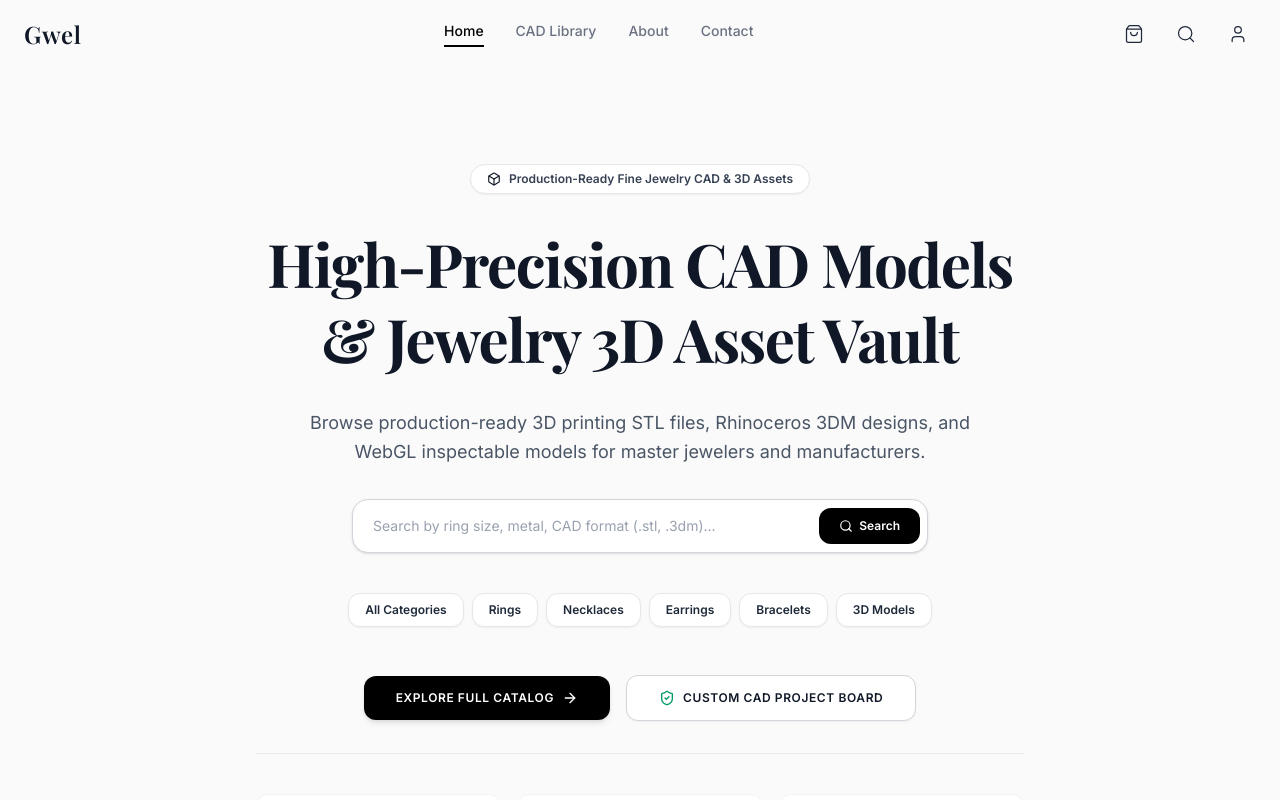
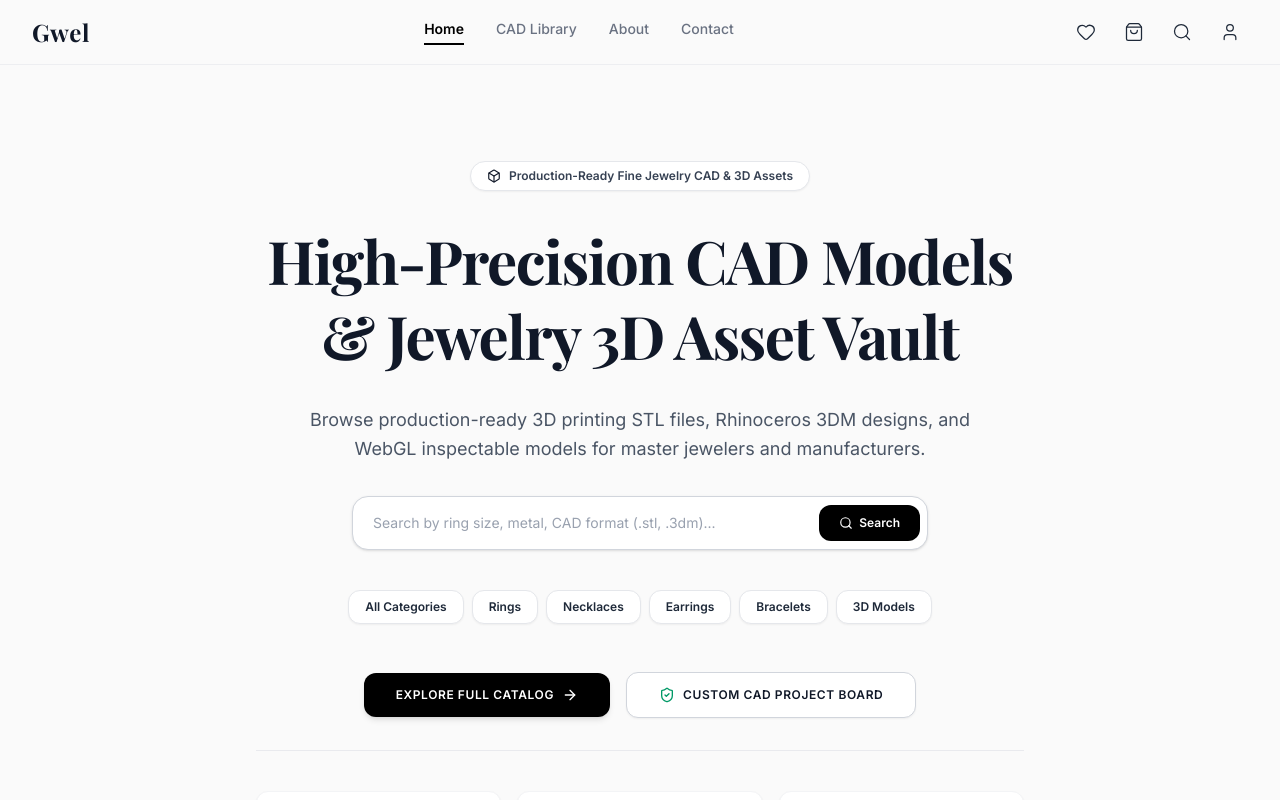
Before and after one commit to ehsaancode/diamondDraft, a React (Vite) app in the folder frontend/: page / in a window 1280 px wide. Shown: the top 800 px of the page. Built offline with nearby package versions, Linux system fonts and the light colour scheme; no server answers.

Commit message:
style: simplify mobile navbar with wishlist heart button

```diff
--- a/frontend/src/components/layout/Navbar.jsx
+++ b/frontend/src/components/layout/Navbar.jsx
@@ -1,71 +1,140 @@
 import React, { useState } from 'react';
-import { ShoppingBag, Search, Menu, X, User } from 'lucide-react';
+import { ShoppingBag, Search, User, Heart } from 'lucide-react';
 import { motion, AnimatePresence } from 'framer-motion';
 import { Link, NavLink, useNavigate } from 'react-router-dom';
 import { useCart } from '../../context/CartContext';
 import { useAuth } from '../../context/AuthContext';
+import { useFavorites } from '../../context/FavoriteContext';
 
 const Navbar = () => {
   const { cartCount, setIsCartOpen } = useCart();
+  const { favorites } = useFavorites();
   const { user, logout } = useAuth();
-  const [isMobileMenuOpen, setIsMobileMenuOpen] = useState(false);
   const [isDropdownOpen, setIsDropdownOpen] = useState(false);
   const navigate = useNavigate();
 
+  const favoriteCount = Array.isArray(favorites) ? favorites.length : 0;
+
   const handleSearchClick = () => {
-    setIsMobileMenuOpen(false);
     navigate('/shop', { state: { focusSearch: true } });
   };
 
   return (
-    <>
     <motion.header
       initial={{ y: -50, opacity: 0 }}
       animate={{ y: 0, opacity: 1 }}
       transition={{ duration: 0.6 }}
-        className="sticky top-0 z-50 w-full bg-[#fafafa]/80 backdrop-blur-md transition-all"
+      className="sticky top-0 z-50 w-full bg-[#fafafa]/90 backdrop-blur-md border-b border-gray-200/60 transition-all"
     >
-        <nav className="flex items-center justify-between px-6 py-4 max-w-7xl mx-auto w-full group">
-
-          {/* Mobile Menu Button */}
-          <button
-            className="md:hidden p-2 -ml-2 text-gray-800 focus:outline-none"
-            onClick={() => setIsMobileMenuOpen(true)}
+      <nav className="flex items-center justify-between px-4 md:px-8 py-3.5 max-w-7xl mx-auto w-full">
+        {/* Brand Name Logo */}
+        <Link
+          to="/"
+          className="text-2xl font-serif font-extrabold tracking-wide text-gray-900 cursor-pointer hover:opacity-80 transition-opacity"
         >
-            <Menu size={24} />
-          </button>
-
-          <Link to="/" className="text-2xl font-serif font-semibold tracking-wide cursor-pointer hover:opacity-80 transition-opacity">
           Gwel
         </Link>
 
+        {/* Desktop Links */}
         <div className="hidden md:flex items-center gap-8 text-sm font-medium text-gray-500">
-            <NavLink to="/" className={({ isActive }) => `transition-colors pb-1 border-b-2 ${isActive ? 'text-black border-black' : 'text-gray-500 border-transparent hover:text-black'}`}>Home</NavLink>
-            <NavLink to="/shop" className={({ isActive }) => `transition-colors pb-1 border-b-2 ${isActive ? 'text-black border-black' : 'text-gray-500 border-transparent hover:text-black'}`}>CAD Library</NavLink>
-            <NavLink to="/about" className={({ isActive }) => `transition-colors pb-1 border-b-2 ${isActive ? 'text-black border-black' : 'text-gray-500 border-transparent hover:text-black'}`}>About</NavLink>
-            <NavLink to="/contact" className={({ isActive }) => `transition-colors pb-1 border-b-2 ${isActive ? 'text-black border-black' : 'text-gray-500 border-transparent hover:text-black'}`}>Contact</NavLink>
+          <NavLink
+            to="/"
+            className={({ isActive }) =>
+              `transition-colors pb-1 border-b-2 ${
+                isActive ? 'text-black border-black font-semibold' : 'text-gray-500 border-transparent hover:text-black'
+              }`
+            }
+          >
+            Home
+          </NavLink>
+          <NavLink
+            to="/shop"
+            className={({ isActive }) =>
+              `transition-colors pb-1 border-b-2 ${
+                isActive ? 'text-black border-black font-semibold' : 'text-gray-500 border-transparent hover:text-black'
+              }`
+            }
+          >
+            CAD Library
+          </NavLink>
+          <NavLink
+            to="/about"
+            className={({ isActive }) =>
+              `transition-colors pb-1 border-b-2 ${
+                isActive ? 'text-black border-black font-semibold' : 'text-gray-500 border-transparent hover:text-black'
+              }`
+            }
+          >
+            About
+          </NavLink>
+          <NavLink
+            to="/contact"
+            className={({ isActive }) =>
+              `transition-colors pb-1 border-b-2 ${
+                isActive ? 'text-black border-black font-semibold' : 'text-gray-500 border-transparent hover:text-black'
+              }`
+            }
+          >
+            Contact
+          </NavLink>
         </div>
 
-          <div className="flex items-center gap-4">
+        {/* Right Actions Container */}
+        <div className="flex items-center gap-3">
+          {/* Mobile View ONLY: Functioning Wishlist Heart Button */}
+          <button
+            onClick={() => navigate('/favorites')}
+            title="Wishlist"
+            className="md:hidden relative p-2 text-gray-800 hover:bg-gray-100 rounded-full transition-colors cursor-pointer"
+          >
+            <Heart size={22} className={favoriteCount > 0 ? 'text-red-500 fill-red-500' : 'text-gray-800'} />
+            {favoriteCount > 0 && (
+              <span className="absolute -top-0.5 -right-0.5 bg-red-500 text-white text-[10px] font-extrabold w-4 h-4 rounded-full flex items-center justify-center shadow-xs">
+                {favoriteCount}
+              </span>
+            )}
+          </button>
+
+          {/* Desktop View ONLY: Full Cart, Search, Wishlist & Profile Header Actions */}
+          <div className="hidden md:flex items-center gap-3">
+            {/* Wishlist Icon */}
+            <button
+              onClick={() => navigate('/favorites')}
+              title="Wishlist"
+              className="relative p-2 text-gray-800 hover:bg-gray-100 rounded-full transition-colors cursor-pointer"
+            >
+              <Heart size={20} className={favoriteCount > 0 ? 'text-red-500 fill-red-500' : 'text-gray-800'} strokeWidth={1.5} />
+              {favoriteCount > 0 && (
+                <span className="absolute top-0 right-0 bg-red-500 text-white text-[10px] font-bold w-4 h-4 rounded-full flex items-center justify-center">
+                  {favoriteCount}
+                </span>
+              )}
+            </button>
+
+            {/* Cart Icon */}
             <button
               onClick={() => setIsCartOpen(true)}
+              title="Shopping Cart"
               className="relative p-2 hover:bg-gray-100 rounded-full transition-colors cursor-pointer"
             >
               <ShoppingBag size={20} className="text-gray-800" strokeWidth={1.5} />
               {cartCount > 0 && (
-                <span className="absolute top-0 right-0 bg-red-500 text-white text-[10px] w-4 h-4 rounded-full flex items-center justify-center">
+                <span className="absolute top-0 right-0 bg-black text-white text-[10px] font-bold w-4 h-4 rounded-full flex items-center justify-center">
                   {cartCount}
                 </span>
               )}
             </button>
+
+            {/* Search Icon */}
             <button
               onClick={handleSearchClick}
+              title="Search"
               className="p-2 hover:bg-gray-100 rounded-full transition-colors cursor-pointer"
             >
               <Search size={20} className="text-gray-800" strokeWidth={1.5} />
             </button>
 
-            {/* User profile dropdown */}
+            {/* User Profile */}
             {user ? (
               <div className="relative">
                 <button
@@ -81,9 +150,9 @@ const Navbar = () => {
                       initial={{ opacity: 0, y: 10 }}
                       animate={{ opacity: 1, y: 0 }}
                       exit={{ opacity: 0, y: 10 }}
-                      className="absolute right-0 mt-2 w-48 bg-white border border-gray-100 rounded-2xl shadow-xl py-2 z-50 overflow-hidden"
+                      className="absolute right-0 mt-2 w-48 bg-white border border-gray-200 rounded-2xl shadow-xl py-2 z-50 overflow-hidden"
                     >
-                      <div className="px-4 py-2 border-b border-gray-50">
+                      <div className="px-4 py-2 border-b border-gray-100">
                         <p className="text-xs font-semibold text-gray-400 uppercase tracking-wider">Account</p>
                         <p className="text-sm font-bold text-gray-900 truncate">{user.name}</p>
                       </div>
@@ -109,50 +178,16 @@ const Navbar = () => {
             ) : (
               <Link
                 to="/login"
+                title="Account Login"
                 className="p-2 hover:bg-gray-100 rounded-full transition-colors cursor-pointer flex items-center justify-center"
               >
                 <User size={20} className="text-gray-800" strokeWidth={1.5} />
               </Link>
             )}
           </div>
+        </div>
       </nav>
     </motion.header>
-
-      {/* Mobile Menu Overlay */}
-      <AnimatePresence>
-        {isMobileMenuOpen && (
-          <>
-            <motion.div
-              initial={{ opacity: 0 }}
-              animate={{ opacity: 1 }}
-              exit={{ opacity: 0 }}
-              onClick={() => setIsMobileMenuOpen(false)}
-              className="fixed inset-0 bg-black/50 z-[60] md:hidden"
-            />
-            <motion.div
-              initial={{ x: '-100%' }}
-              animate={{ x: 0 }}
-              exit={{ x: '-100%' }}
-              transition={{ type: 'tween', duration: 0.3 }}
-              className="fixed top-0 left-0 h-full w-4/5 max-w-sm bg-white z-[70] shadow-2xl flex flex-col md:hidden"
-            >
-              <div className="flex items-center justify-between p-6 border-b border-gray-100">
-                <span className="text-xl font-serif font-bold">Menu</span>
-                <button onClick={() => setIsMobileMenuOpen(false)} className="p-2 hover:bg-gray-100 rounded-full transition-colors">
-                  <X size={24} className="text-gray-900" />
-                </button>
-              </div>
-              <div className="flex flex-col p-6 gap-6 text-lg font-medium">
-                <NavLink to="/" onClick={() => setIsMobileMenuOpen(false)} className={({ isActive }) => `pb-2 border-b ${isActive ? 'text-black border-black' : 'text-gray-500 border-gray-100'}`}>Home</NavLink>
-                <NavLink to="/shop" onClick={() => setIsMobileMenuOpen(false)} className={({ isActive }) => `pb-2 border-b ${isActive ? 'text-black border-black' : 'text-gray-500 border-gray-100'}`}>CAD Library</NavLink>
-                <NavLink to="/about" onClick={() => setIsMobileMenuOpen(false)} className={({ isActive }) => `pb-2 border-b ${isActive ? 'text-black border-black' : 'text-gray-500 border-gray-100'}`}>About</NavLink>
-                <NavLink to="/contact" onClick={() => setIsMobileMenuOpen(false)} className={({ isActive }) => `pb-2 border-b ${isActive ? 'text-black border-black' : 'text-gray-500 border-gray-100'}`}>Contact</NavLink>
-              </div>
-            </motion.div>
-          </>
-        )}
-      </AnimatePresence>
-    </>
   );
 };
 
```
Lines whose indentation alone changed are shown as unchanged.
